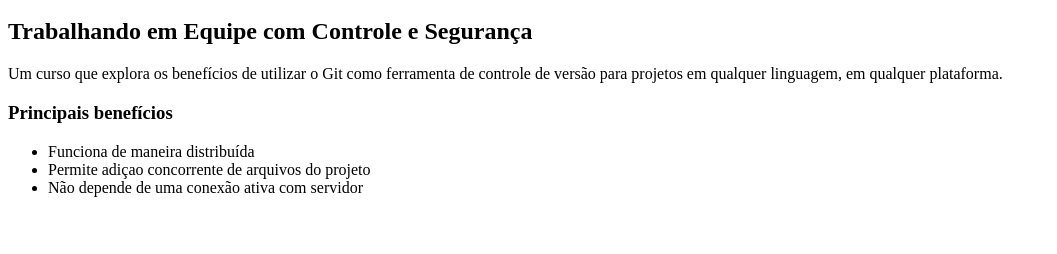
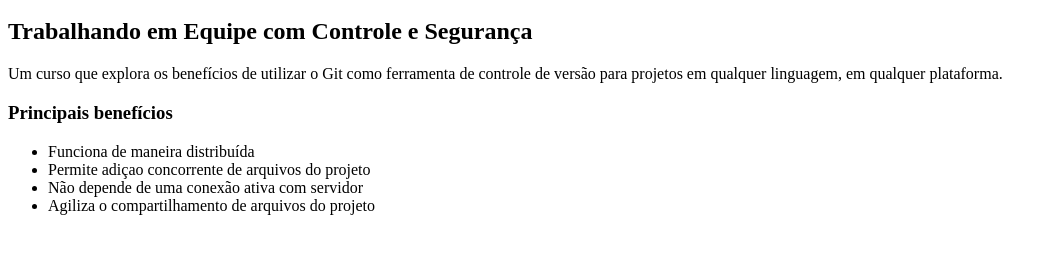
Before and after one commit to DalmoSilva/curso-git, a plain HTML site: page index.html in a window 1280 px wide. Shown: the part 48-302 px from the top of the page, without its empty margins (0-1057 px from the left). Drawn offline with Linux system fonts and the light colour scheme.

Commit message:
alteração para teste

```diff
--- a/index.html
+++ b/index.html
@@ -10,6 +10,8 @@
             <li>Funciona de maneira distribuída</li>
             <li>Permite adiçao concorrente de arquivos do projeto</li>
             <li>Não depende de uma conexão ativa com servidor</li>
+            <li>Agiliza o compartilhamento de arquivos do projeto</li>
+
         </ul>
     </body>
 </html>
```
